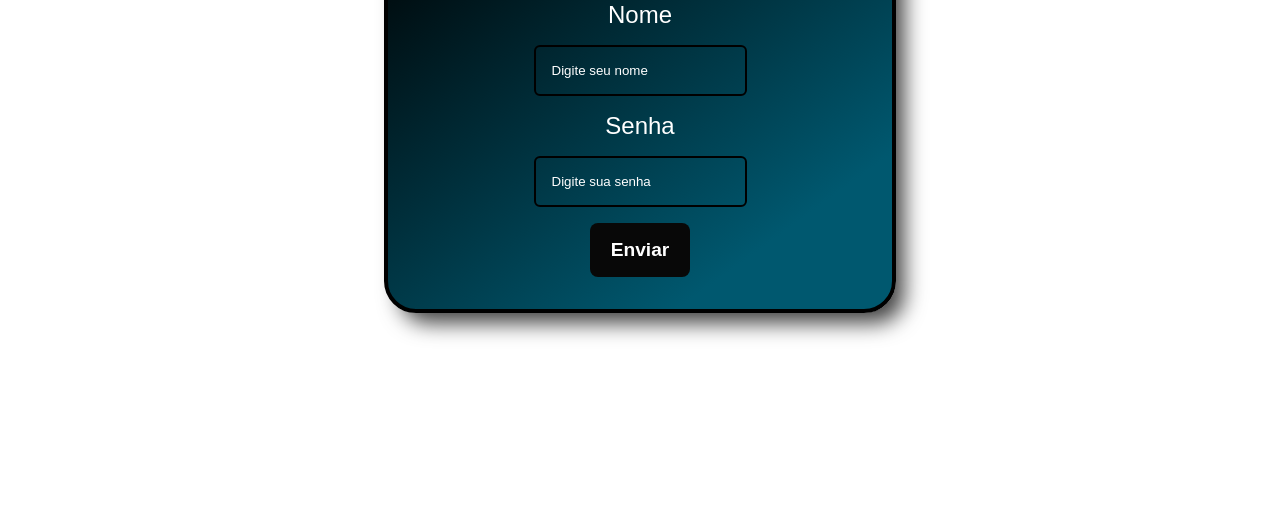
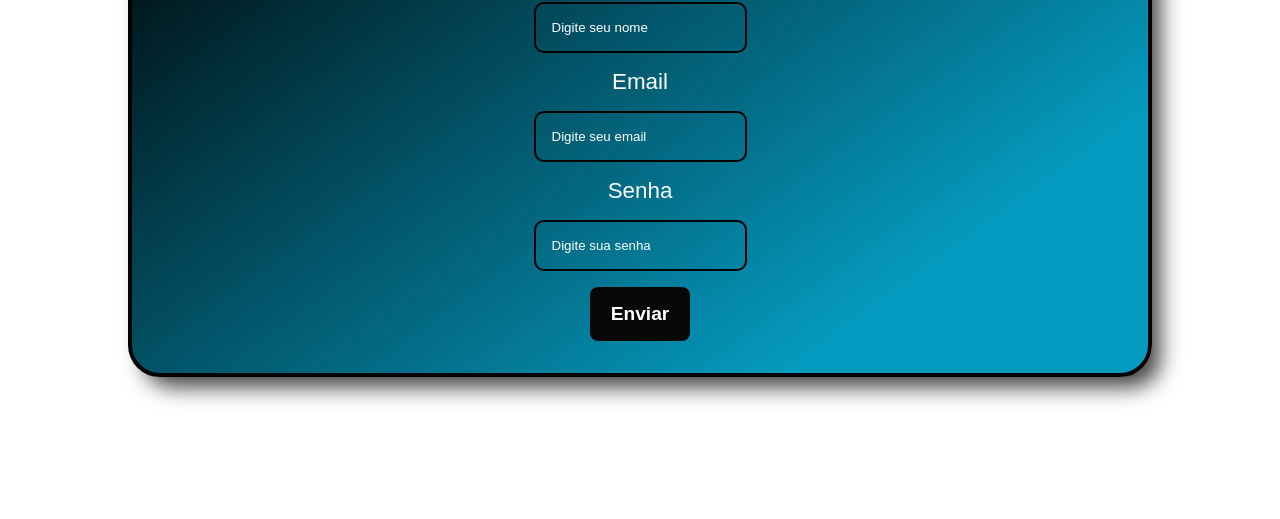
Before and after one commit to thaliadani/formulario-js, a plain HTML site: page index.html in a window 1280 px wide. Shown: the part 281-800 px from the top of the page. Drawn offline with Linux system fonts and the light colour scheme.

Commit message:
Add files via upload

```diff
--- a/index.html
+++ b/index.html
@@ -14,10 +14,13 @@
             <h1>Login</h1>
 
             <form onsubmit="return validarFormulario()">
-                <label title="nome">Nome</label>
+                <label for="nome">Nome</label>
                 <input placeholder="Digite seu nome" type="text" name="nome" id="nome">
 
-                <label title="senha">Senha</label>
+                <label for="email">Email</label>
+                <input type="email" placeholder="Digite seu email" name="email" id="email">
+
+                <label for="senha">Senha</label>
                 <input placeholder="Digite sua senha" type="password" name="senha" id="senha">
 
                 <button type="submit">Enviar</button>
--- a/src/formulario.js
+++ b/src/formulario.js
@@ -1,9 +1,10 @@
 function validarFormulario(){
     let nome = document.getElementById('nome').value;
+    let email = document.getElementById('email').value;
     let senha = document.getElementById('senha').value;
     let mensagem = document.getElementById('mensagem');
 
-    if (nome === "" && senha === "") {
+    if (nome === "" && senha === "" && email === "") {
         mensagem.innerHTML = "Preencha todos os campos";
         mensagem.classList.add('erro');
         return false;
@@ -15,6 +16,10 @@ function validarFormulario(){
         mensagem.innerHTML = "Preencha o campo senha";
         mensagem.classList.add('erro');
         return false;
+    }else if(email === ""){
+        mensagem.innerHTML = "Preencha o campo email";
+        mensagem.classList.add('erro');
+        return false;
     }else{
         mensagem.innerHTML = "Login efetuado com sucesso";
         mensagem.classList.remove('erro');
--- a/styles/main.css
+++ b/styles/main.css
@@ -28,14 +28,15 @@ main{
     border: 4px solid #000;
     padding: 2rem;
     border-radius: 2rem;
-    background: linear-gradient(144deg,#000000 0%, #00586f 80%);
-    width: 40%;
+    background: linear-gradient(144deg,#000000 0%, #059bc0 80%);
+    width: 80%;
     color: #fff;
     box-shadow: 12px 14px 21px -4px rgba(0,0,0,0.75);
 }
 
 .container h1{
     font-size: 3rem;
+    margin-bottom: 1.5rem;
 }
 
 form{
@@ -47,19 +48,19 @@ form{
 }
 
 form label{
-    font-size: 1.5rem;
+    font-size: 1.4rem;
 }
 
 form input{
     padding: 1rem;
-    border-radius: 6px;
-    border: 2px solid #000;
+    border-radius: 10px;
+    border: 2px solid #000000;
     background-color: #ffffff00;
-    color: #fff;
+    color: #ffffff;
 }
 
 form input::placeholder{
-    color: #fff;
+    color: #ffffff;
 }
 
 form button{
```
